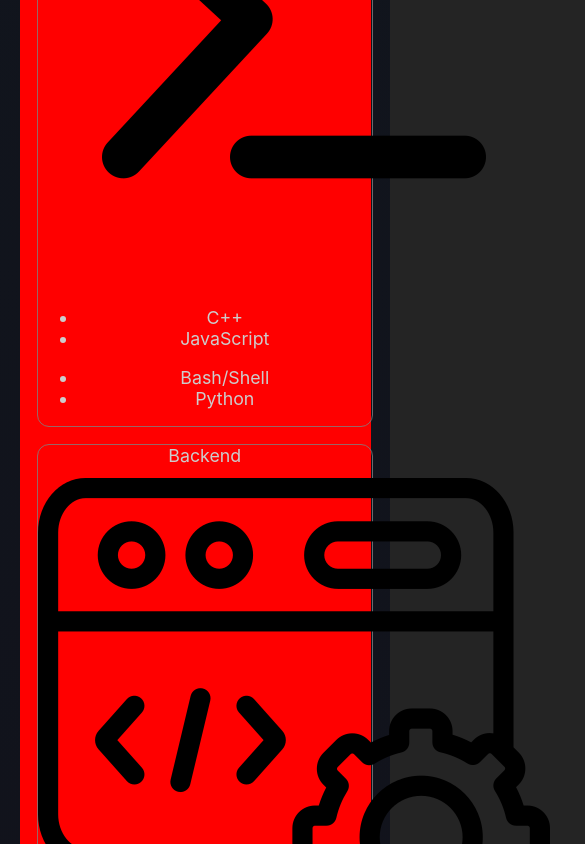
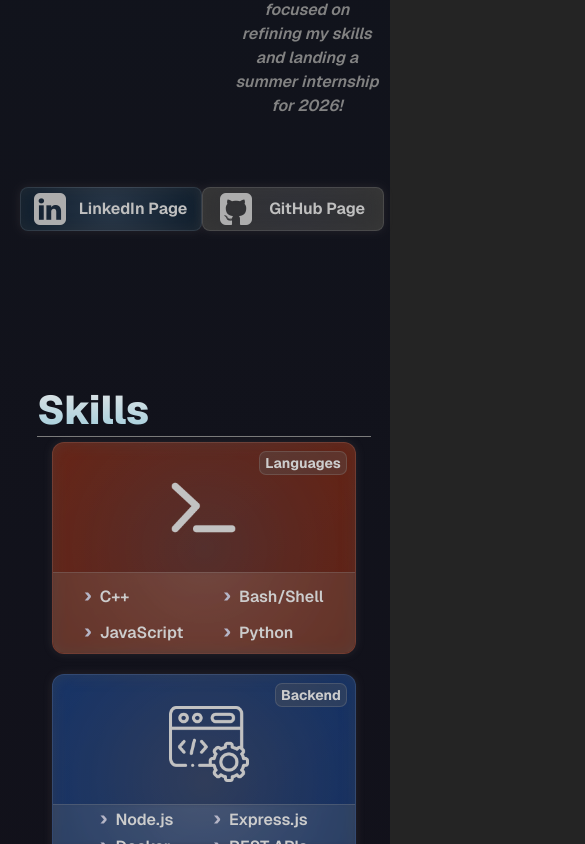
Before and after one commit to pearcepackman/PersonalWebsite, a React (Create React App) app: page / in a window 390 px wide. Shown: the part 1953-2797 px from the top of the page, 585 px wide, since content can reach past the window. Built offline with nearby package versions, Linux system fonts and the light colour scheme.

Commit message:
8/4/2025 - Ready for test deployment

```diff
--- a/src/App.css
+++ b/src/App.css
@@ -221,13 +221,14 @@ a {
   .aboutinside{
     /*background-color: olivedrab;*/
     display: flex;
-    width: 870px;
+    width: 100%;
     margin-left: auto;
     margin-right: auto;
     flex-direction: row;
     justify-content: space-between;
   }
   .aboutleft{
+    margin-top: 70px;
     /*background-color: orangered;*/
     width:50%;
   }
@@ -325,7 +326,7 @@ a {
     margin-top: -80px;
     font-family: "Geist";
     font-weight: 850;
-    font-size: 55px;
+    font-size: 40px;
   }
   .aboutnameadds p{
     /*background-color: olive;*/
@@ -349,7 +350,7 @@ a {
     /*background-color: orange;*/
     display: flex;
     justify-content: space-evenly;
-    width: 870px;
+    width: 100%;
     margin-left: auto;
     margin-right: auto;
     margin-top: 50px;
@@ -405,22 +406,26 @@ a {
     margin-right: 10px;
   }
   .section{
-    background-color: red;
+    /*background-color: red;*/
     width: 90vw;
     display: flex;
     flex-direction: column;
     scroll-margin-top: 150px;
+    margin-bottom: 150px;
     animation-duration: 2s;
     animation-name: contentdrop;
   }
   .section h1{
     font-family: "Geist";
     font-weight: 800;
-    font-size: 25px;
+    font-size: 40px;
     margin-top: 0;
     margin-bottom:0;
     margin-left: 5%;
     text-align: left;
+    background: linear-gradient(180deg,rgba(230, 230, 230, 1) 0%, rgba(156, 204, 219, 1) 100%);
+    -webkit-background-clip: text;
+    -webkit-text-fill-color: transparent;
     /*background-color: green;*/
     border-bottom:solid 1px #7b7b7b;
   }
@@ -429,6 +434,8 @@ a {
     /*background-color: blue;*/
     width: auto;
     flex-wrap: wrap;
+    row-gap: 20px;
+    column-gap: 15px;
     margin-top: 1.5%;
     margin-left: 5%;
     margin-right: 0%;
@@ -532,70 +539,336 @@ a {
   }
 
   .skillcard{
+    height: 210px;
+    width: 302px;
+    justify-content: space-between;
+    display: flex;
+    flex-direction: column;
+    transition: filter .3s ease, transform 0.2s ease;
+    border: solid 1px rgba(219, 219, 219, .2);
+    border-radius: 12px;
+    filter:brightness(80%);
+    position: relative;
+    margin-bottom: 0px;
+    overflow: hidden;
+    box-shadow: inset 0 0 15px rgba(85, 85, 85, 0.356),
+              0 0px 10px rgba(153, 141, 141, 0.199);
+
+  }
+  .skillcard:hover ~ .skillcard,
+  .skillcard:has(~ .skillcard:hover) {
+    filter: brightness(0.6);
+  }
+  .skillcard::before {
+  content: "";
+  position: absolute;
+  top: 0; left: 0; right: 0; bottom: 0;
+  background: linear-gradient(145deg, rgba(255,255,255,0.03), rgba(255,255,255,0));
+  pointer-events: none;
+}
+
+  .skillcardimg{
+    flex-grow: 1;
+    display: flex;
+    align-items: center;
+    justify-content: center;
+    /*background-color: orange;*/
+  }
+  .skillcardimg{
+  transition: transform 0.15s ease;
+}
+
+.skillcard:hover .skillcardimg,
+.skillcard:hover .skilltag{
+  transform: scale(1.08);
+}
+
+  .skillcard:hover{
+    transform: scale(1.04);
+  filter: brightness(.9);
+  box-shadow: inset 0 0 15px rgba(85, 85, 85, 0.281),
+              0 0px 15px rgba(153, 141, 141, 0.445);
+  }
+.skillbackend {
+  background: radial-gradient(circle, rgba(125, 170, 255, 0.35) 0%, rgba(20, 60, 130, 0.95) 100%);
+  /* Blue: calm, common for languages */
+}
+
+.skilllanguage {
+  background: radial-gradient(circle, rgba(255, 120, 90, 0.35) 0%, rgba(130, 40, 20, 0.95) 100%);
+  /* Deep red/orange: strong & assertive */
+}
+
+.skillfrontend {
+  background: radial-gradient(circle, rgba(120, 255, 150, 0.3) 0%, rgba(30, 100, 40, 0.95) 100%);
+  /* Bright green: energetic, visual */
+}
+
+.skillembedded {
+  background: radial-gradient(circle, rgba(255, 225, 100, 0.3) 0%, rgba(120, 90, 20, 0.95) 100%);
+  /* Mustard yellow: hardware/embedded feel */
+}
+
+.skilltools {
+  background: radial-gradient(circle, rgba(190, 190, 190, 0.25) 0%, rgba(70, 70, 70, 0.95) 100%);
+  /* Neutral gray: for utilities/dev tools */
+}
+
+.skillsoft {
+  background: radial-gradient(circle, rgba(220, 140, 255, 0.25) 0%, rgba(90, 20, 120, 0.95) 100%);
+  /* Purple-pink: soft but confident tone */
+}
+
+
+
+
+
+
+  .skilltag{
+    position: absolute;
+    top: 8px;
+    left: auto;
+    right: 8px;
+    font-family: "Geist";
+    font-weight: 700;
+    font-size: 14px;
+    background-color: rgba(109, 109, 109, 0.336);
+    border: solid 1px rgba(219, 219, 219, .2);
+    padding-left: 5px;
+    padding-right: 5px;
+    padding-top: 2px;
+    padding-bottom: 2px;
+    border-radius: 7px;
+    transition: all .15s ease;
+  }
+  .skillcard p {
+    font-size: 16px;
+    font-weight: 500;
+    line-height: 200%;
+  }
+
+  .skillpointslayout{
+    background-color: rgba(109, 109, 109, 0.336);
+    border-top: solid 1px rgba(219, 219, 219, .2);
+
+    height: 80px;
+    display: flex;
+    justify-content: center;
+    margin-bottom: 0px;
+    backdrop-filter: blur(2px);
+  }
+  .skillpoints{
+    font-family: "Geist";
+    font-weight: 600;
+    margin-top: auto;
+    margin-bottom: auto;
+    height: 100%;
+    font-size: 16px;
+    display: flex;
+    flex-direction: column;
+    justify-content: space-evenly;
+    /*background-color: orangered;*/
+    list-style-type: none;
+    padding-left: 20px;
+    padding-right: 20px;
+    text-align: left;
+  }
+  .skillpoints li::before {
+  content: "›";
+  color: #e2e2f8;
+  margin-right: 8px;
+  font-weight: bold;
+  font-size: 20px;
+  }
+  .skillpoints li{
+    transition: all .1s ease;
+  }
+  .skillpoints li:hover {
+  color: white;
+  transform: translateX(6px);
+}
+.languageimg{
+    filter: invert(1) brightness(.95);
+    height: 85px;
+    width: 85px;
+    margin-top: 0px;
+    /*background-color: red;*/
+
+  }
+  .backendimg{
+    filter: invert(1) brightness(0.95);
+    height: 80px;
+    width: 80px;
+    margin-left: 10px;
+    margin-top: 10px;
+    /*background-color: gray;*/
+
+  }
+  .frontendimg{
+    filter: invert(1) brightness(0.95);
+    height: 80px;
+    width: 80px;
+    margin-top: 0px;
+  }
+  .projectcard{
+    height: 300px;
+    width: 305px;
+    justify-content: space-between;
+    display: flex;
+    flex-direction: column;
+    transition: all .2s ease;
+    border: solid 1px rgba(219, 219, 219, .2);
+    border-radius: 12px;
+    filter:brightness(80%);
+    position: relative;
+    margin-bottom: 0px;
+    overflow: hidden;
+    transition: filter .3s ease, transform 0.2s ease;
+    box-shadow: inset 0 0 15px rgba(85, 85, 85, 0.356),
+              0 0px 10px rgba(153, 141, 141, 0.199);
+
+  }
+  .projectcard a{
+    text-decoration: none;
+    color: inherit;
+  }
+  .projectcard:hover ~ .projectcard,
+  .projectcard:has(~ .projectcard:hover) {
+  filter: brightness(0.6);
+}
+  .projectcard:hover{
+    transform: scale(1.05);
+  filter: brightness(90%);
+  box-shadow: inset 0 0 15px rgba(85, 85, 85, 0.281),
+              0 0px 15px rgba(153, 141, 141, 0.445);
+  }
+  .projectcardimg{
+    transition: all .15s ease;
+  }
+
+  .projectcard:hover .projectcardimg{
+    transform: scale(1.05);
+  }
+
+  .projectcard:hover .projecttag{
+    transform: scale(1.10);
+  }
+
+  .projecttagarea{
+    /*background-color: red;*/
+    width: 140px;
+    position:absolute;
+    display: flex;
+    flex-direction: column;
+    gap: 7px;
+    left: auto;
+    right: 8px;
+    top: 8px;
+  }
+
+  .projecttag{
+    width: auto;
+    align-self: flex-end;
+
     height: auto;
-    width: 100%;
-    /*background-color: rgb(66, 46, 17);*/
-    display: flex;
-    flex-direction: column;
-    transition: all .2s ease;
-    border: solid 1px rgba(161, 161, 161, 0.8);
-    border-radius: 12px;
-    margin-bottom: 5%;
-    filter:brightness(80%);
-  }
-  .skillcard:hover{
-    transform: scale(1.02);
-    filter:brightness(100%);
-    box-shadow: 0px 0px 35px rgba(228, 228, 228, 0.05);
-  }
-  .skillcard p {
-    font-size: 18px;
-    font-weight: 500;
-    line-height: 170%;
-  }
-  .skillcardtitle{
-    height: auto;
-    margin-top: 0;
-    font-size: 16px;
+    flex: 0 0 auto;
+    font-family: "Geist";
+    font-weight: 700;
+    font-size: 12px;
+    background-color: rgba(109, 109, 109, 0.336);
+    border: solid 1px rgba(219, 219, 219, .2);
+    padding-left: 5px;
+    padding-right: 5px;
+    padding-top: 2px;
+    padding-bottom: 2px;
+    border-radius: 7px;
+    color: #e2e2f8;
+    transition: all .15s ease;
+  }
+
+    .projectdesclayout{
+    background-color: rgba(109, 109, 109, 0.336);
+    border-top: solid 1px rgba(219, 219, 219, .2);
+    height: 100%;
+    display: flex;
+
+    justify-content: center;
+    backdrop-filter: blur(2px);
+  }
+  .projectdesclayout p{
     /*background-color: red;*/
     height: auto;
-
-
-  }
-  .skillcardtitle h3{
-    margin-top: 0;
-    margin-bottom: 0;
-    color: var(--impwhite);
-  }
-  .skillcarddesc{
-    height: 100%;
-    width: 94%;
-    text-align: left;
-    margin-top: 0;
-    margin-bottom: 5%;
-    align-self: center;
-    color: var(--darkwhite);
-    /*background-color: rgb(2, 47, 32);*/
-  }
-  .skillcarddesc p{
-    margin-top: 5%;
-    font-size: 12px;
-    margin-bottom: 0;
+    width: 92%;
+    margin-top: 10px;
+    margin-bottom: 0px;
+    text-decoration: none;
+    color:#e2e2f8;
+    font-family: "Geist";
+    font-weight: 500;
+    font-size: 14px;
+    line-height: 1.4;
+  }
+  .projectname{
+    font-size: 18px;
+    font-weight: 700;
+  }
+
+  .projectcorepanel {
+  background: radial-gradient(circle, rgba(110, 180, 255, 0.35) 0%, rgba(15, 40, 85, 0.95) 100%);
+}
+
+  .projectsmarthome {
+  background: radial-gradient(circle, rgba(255, 225, 100, 0.35) 0%, rgba(120, 90, 20, 0.95) 100%);
+}
+
+
+  .projectsnapmotive {
+  background: radial-gradient(circle, rgba(220, 140, 255, 0.35) 0%, rgba(90, 20, 120, 0.95) 100%);
+}
+
+
+  .projectprojectssimplified {
+  background: radial-gradient(circle, rgba(255, 120, 90, 0.35) 0%, rgba(130, 40, 20, 0.95) 100%);
+}
+
+
+
+  .corepanelimg{
+    filter: invert(1) brightness(.95);
+    height: 100px;
+    width: 100px;
+    margin-top: 40px;
+    margin-bottom: 30px;
+  }
+  .iotimg{
+    filter: invert(1) brightness(.95);
+    height: 100px;
+    width: 100px;
+    margin-top: 40px;
+    margin-bottom: 30px;
+  }
+  .psimg{
+    height: 80px;
+    width: 250px;
+    margin-top: 45px;
+    margin-bottom: 45px;
   }
   .acharea{
     height: auto;
     margin-top: .5%;
     margin-left: 5%;
-    margin-right: 0;
+    margin-right: 5%;
     margin-bottom: 0;
     display: flex;
-    flex-direction: column;
+    /*background-color: green;*/
+    flex-direction: column;
+
   }
   .educationarea{
-    height: auto;
+    height: 450px;;
     margin-top: .5%;
     margin-left: 5%;
-    margin-right: 0;
+    margin-right: 5%;
     margin-bottom: 0;
     display: flex;
     /*background-color: green;*/
@@ -606,13 +879,12 @@ a {
     color: var(--darkwhite);
     font-style:italic;
     margin-top: auto;
-    font-size: 10px;
+    font-size: 16px;
     font-weight: 400;
     animation-duration: 1s;
     animation-name: contentdrop;
   }
   .footer{
-
     filter:brightness(70%);
     transition: all .2s ease;
   }
@@ -634,10 +906,14 @@ a {
     filter:brightness(80%);
   }
   .school h5{
-    width: 30%;
-    /*background-color: red;*/
-    font-size: 12px;
+    font-size: 20px;
+    font-weight: 700;
+    /*background-color: #383838;*/
     color: var(--darkwhite);
+    width: auto;
+    margin-top: 0px;
+    margin-bottom: auto;
+    font-style: italic;
   }
   .school * {
     margin-top: 0;
@@ -658,11 +934,6 @@ a {
     height: 100%;
     width: 100%;
   }
-  .schoolanddates h3{
-    width:70%;
-    /*background-color: orange;*/
-
-  }
   .schoolanddates p{
     display: flex;
     margin-right: 0;
@@ -672,28 +943,32 @@ a {
     justify-content: flex-end;
     text-align: right;
     font-weight: 600;
-    font-size: 8px;
+    font-size: 22px;
   }
   .schoolnotes{
     /*background-color: green;*/
+    line-height: 1.5;
+    font-family: "Geist";
+    font-weight: 500;
     color:var(--darkwhite);
     text-align: left;
     margin-top: 0px;
 
     font-style: italic;
-
+    font-size: 16px;
 
   }
   .school h3{
-
-    font-size: 16px;
+    /*background-color: green;*/
+    width: 56%;
+    font-size: 26px;
+    margin-bottom: 10px;
     color:var(--impwhite);
   }
   .school p{
     color:var(--darkwhite);
     display: flex;
     margin-top: 0;
-    font-size: 12px;
     margin-bottom: 0;
     margin-right: 0;
   }
```
